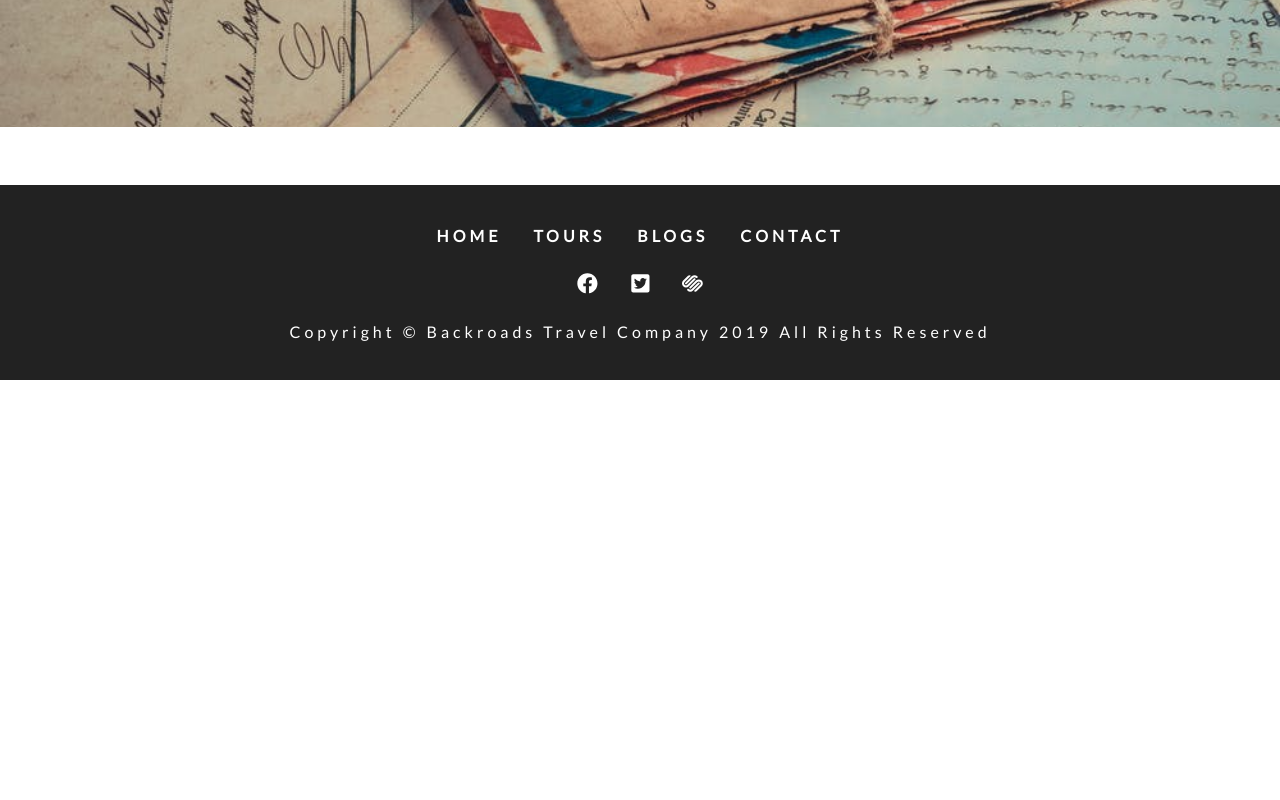
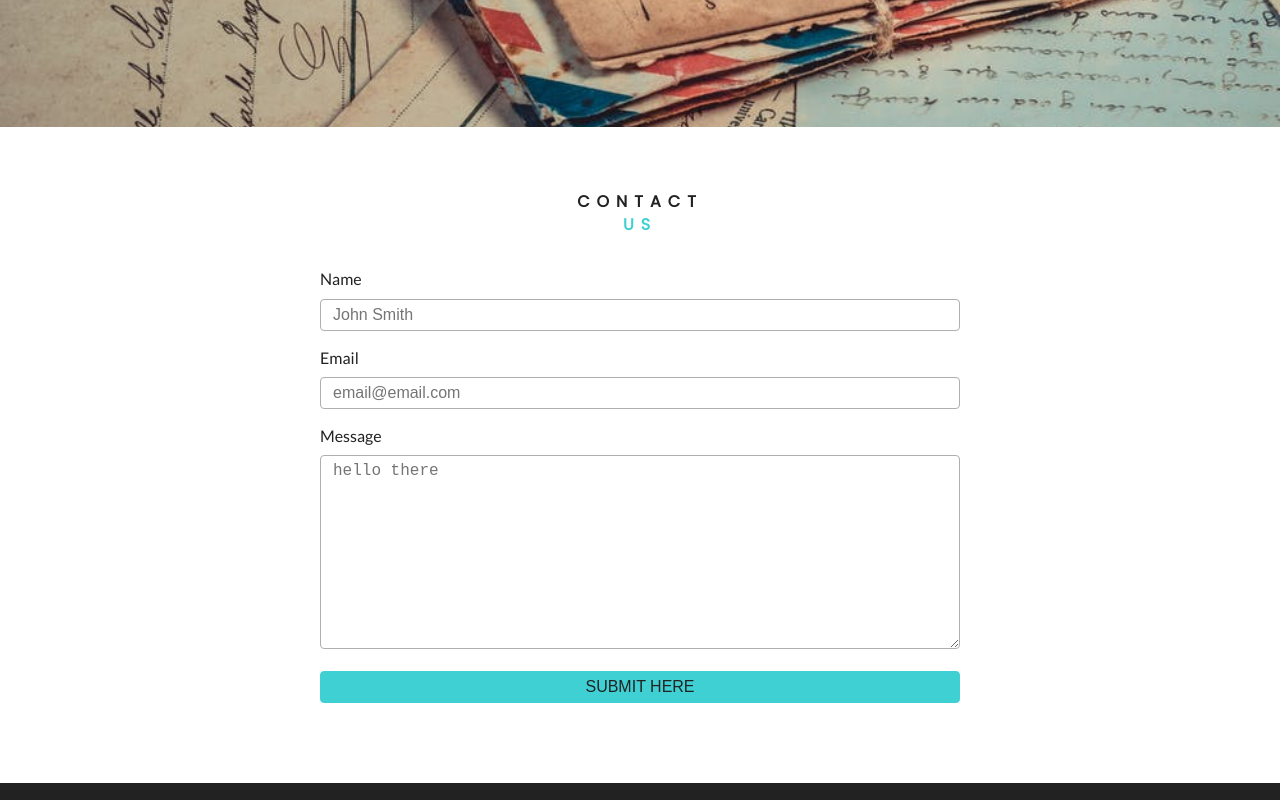
Before and after one commit to sethaj/udemy-gatsby-backroads, a Gatsby site: page /contact in a window 1280 px wide. Shown: the part 420-1220 px from the top of the page. Before the commit the page ends 800 px from the top, so only its background shows below. Built offline with nearby package versions, Linux system fonts and the light colour scheme; Gatsby itself is replaced by a stand-in of ours.

Commit message:
contact form

```diff
--- /dev/null
+++ b/src/components/Contact/Contact.js
@@ -0,0 +1,44 @@
+import React from 'react'
+import Title from '../Title'
+import styles from '../../css/contact.module.css'
+
+const Contact = () => {
+  return (
+    <section className={styles.contact}>
+      <Title title="contact" subtitle="us" />
+      <div className={styles.center}>
+        <form action="" className={styles.form}>
+          <div>
+            <label htmlFor="name">name</label>
+            <input type="text"
+                   name="name"
+                   id="name"
+                   className={styles.formControl}
+                   placeholder="John Smith"/>
+          </div>
+          <div>
+            <label htmlFor="name">email</label>
+            <input type="email"
+                   name="email"
+                   id="email"
+                   className={styles.formControl}
+                   placeholder="email@email.com"/>
+          </div>
+          <div>
+            <label htmlFor="name">message</label>
+            <textarea name="message"
+                      id="message"
+                      rows="10"
+                      className={styles.formControl}
+                      placeholder="hello there"/>
+          </div>
+          <div>
+            <input type="submit" value="submit here" className={styles.submit} />
+          </div>
+        </form>
+      </div>
+    </section>
+  )
+}
+
+export default Contact
--- a/src/pages/contact.js
+++ b/src/pages/contact.js
@@ -2,11 +2,13 @@
 import Layout from '../components/Layout'
 import StyledHero from '../components/StyledHero'
 import {graphql} from 'gatsby'
+import Contact from '../components/Contact/Contact'
 
 export default function contact({data}) {
   return (
     <Layout>
     <StyledHero img={data.contactBcg.childImageSharp.fluid} />
+    <Contact />
     </Layout>
   )
 }
```
